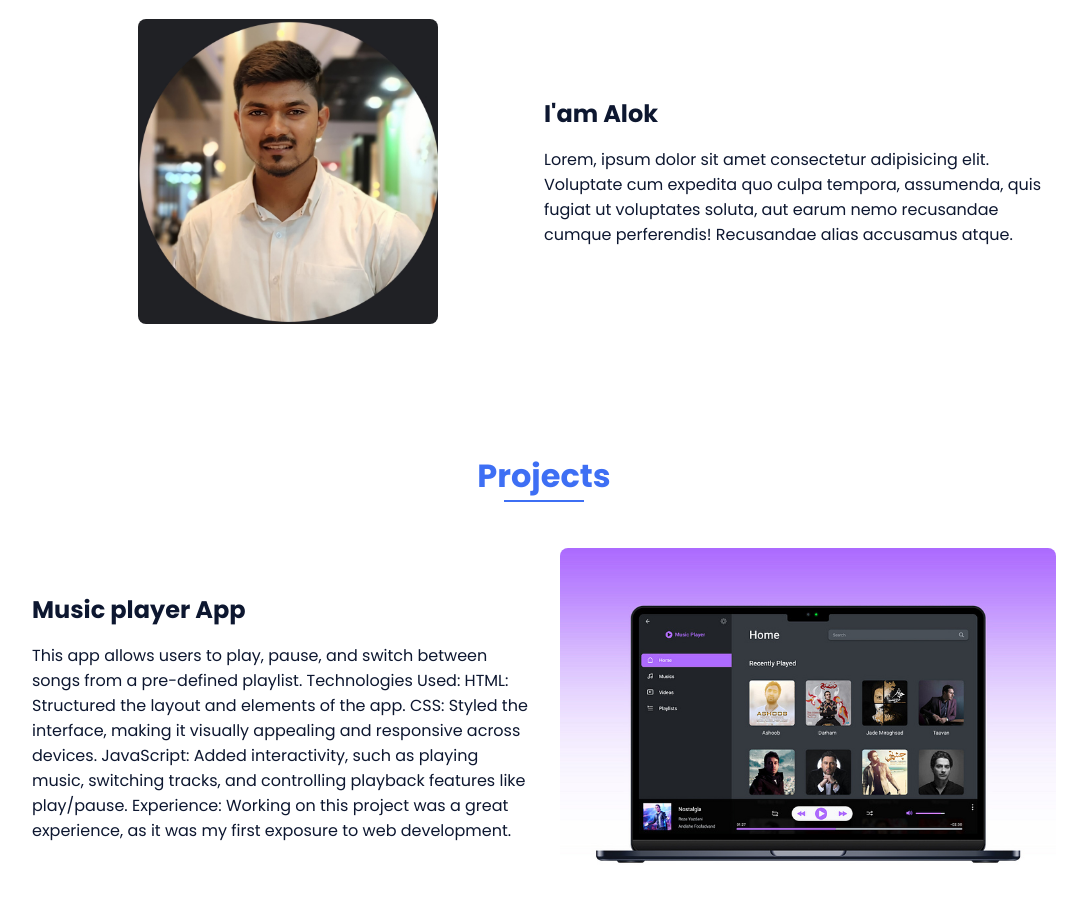
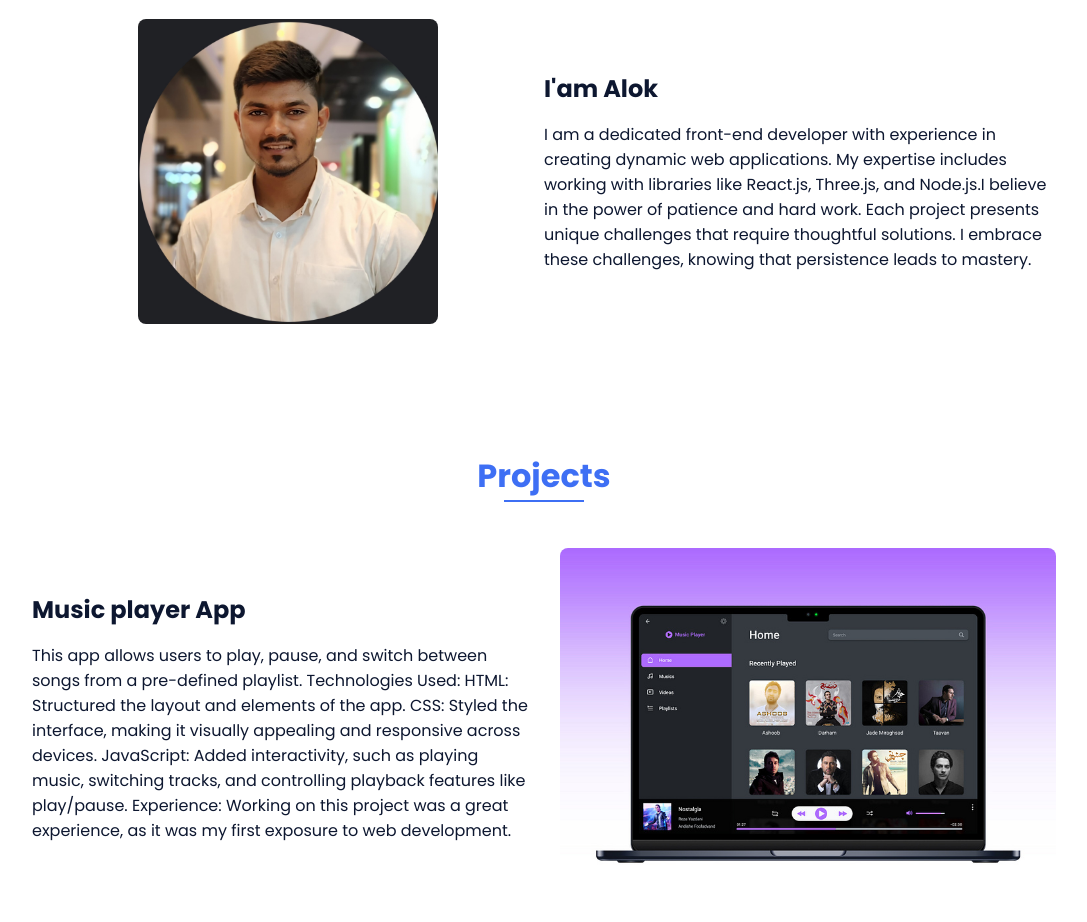
Before and after one commit to alokwalunj/Portfolio, a plain HTML site: page index.html in a window 1280 px wide. Shown: the part 880-1802 px from the top of the page, without its empty margins (96-1183 px from the left). Drawn offline with nearby package versions, Linux system fonts and the light colour scheme.

Commit message:
Update index.html

```diff
--- a/index.html
+++ b/index.html
@@ -74,7 +74,7 @@
 
                     <div>
                         <h2 class="about__subtitle">I'am Alok</h2>
-                        <p class="about__text">Lorem, ipsum dolor sit amet consectetur adipisicing elit. Voluptate cum expedita quo culpa tempora, assumenda, quis fugiat ut voluptates soluta, aut earum nemo recusandae cumque perferendis! Recusandae alias accusamus atque.</p>
+                        <p class="about__text">I am a dedicated front-end developer with experience in creating dynamic web applications. My expertise includes working with libraries like React.js, Three.js, and Node.js.I believe in the power of patience and hard work. Each project presents unique challenges that require thoughtful solutions. I embrace these challenges, knowing that persistence leads to mastery.</p>
                     </div>
                 </div>
             </section>
```
